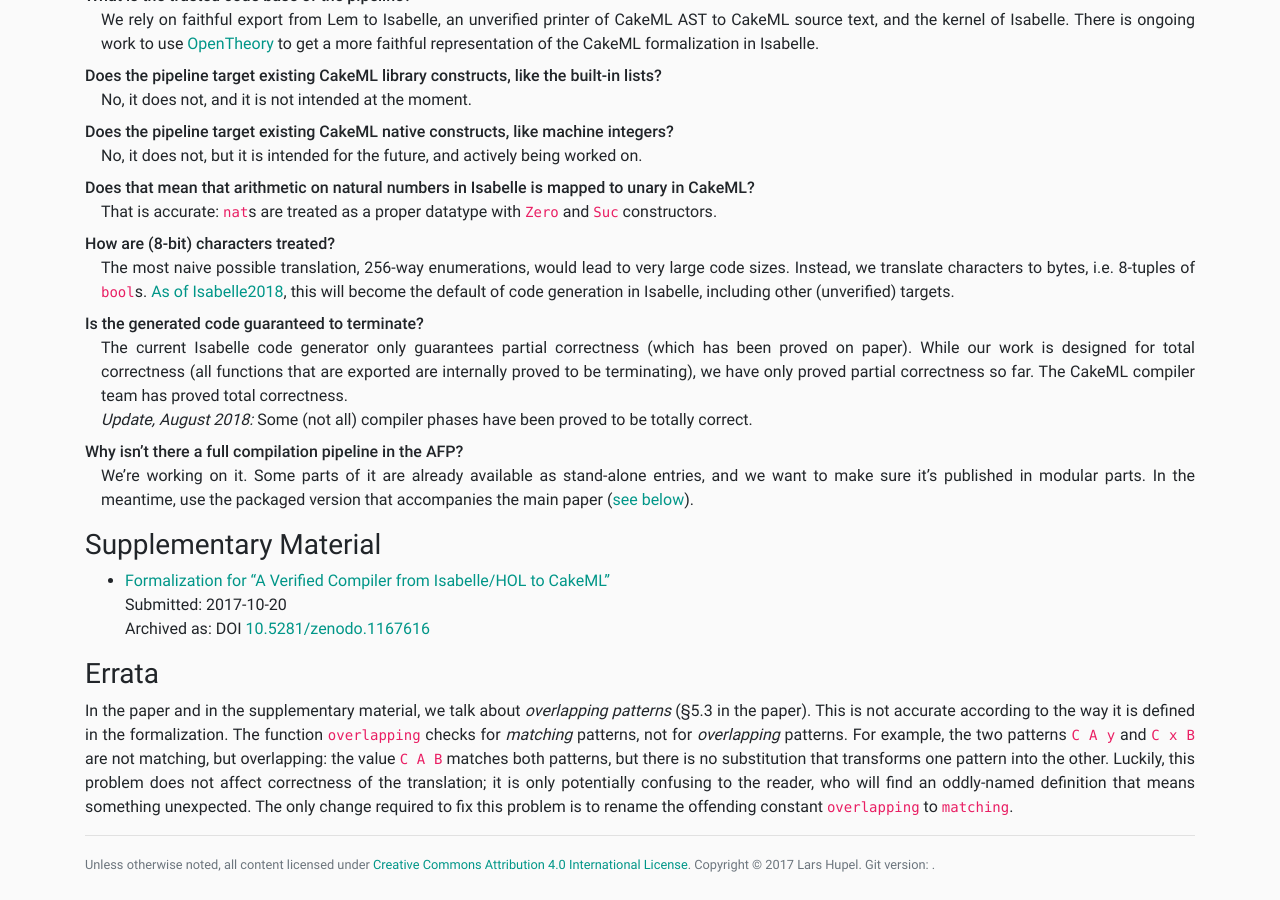
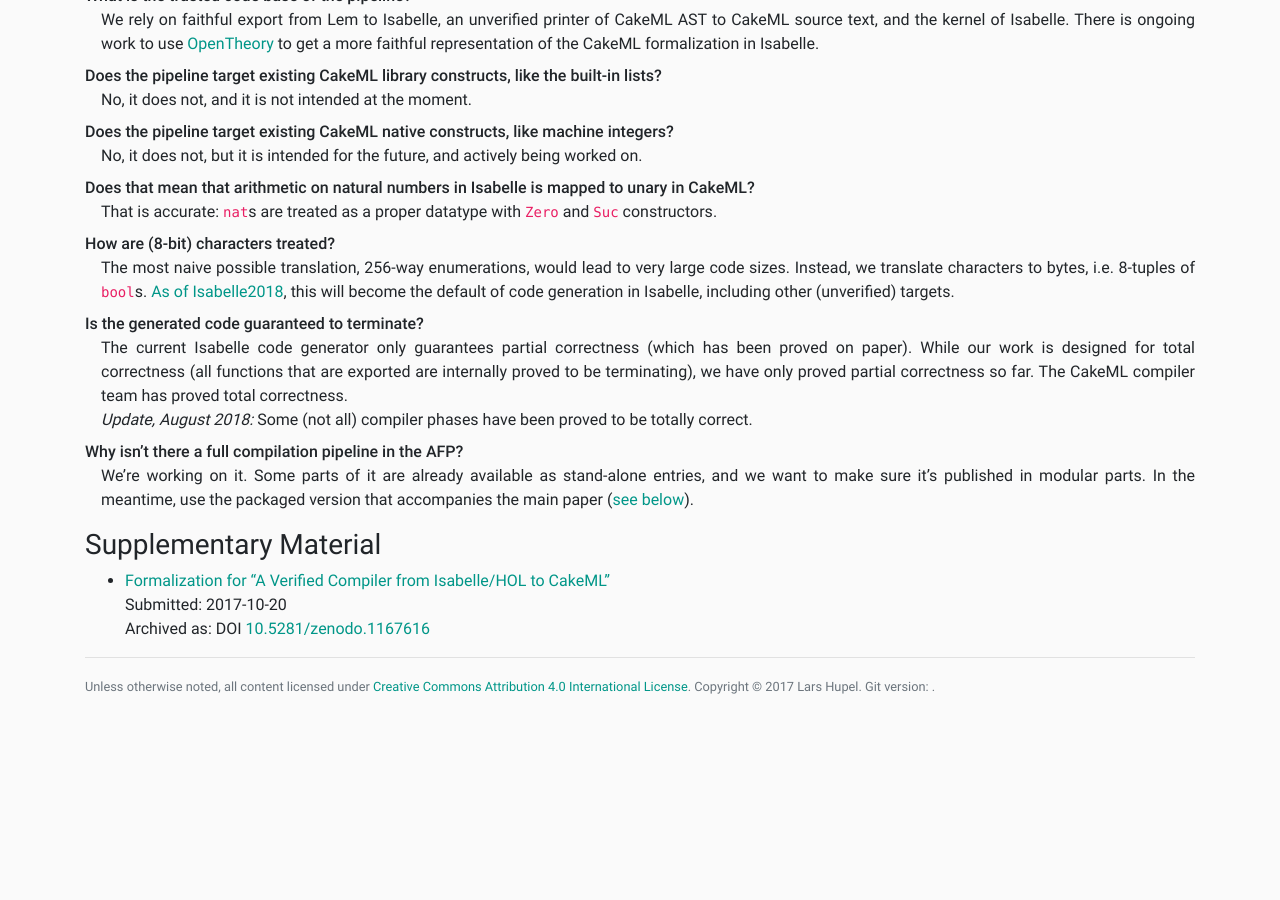
Before and after one commit to larsrh/website, a Jekyll site: the page built from _research/codegen.md, in a window 1280 px wide and 900 px high, scrolled down 1547 px. Built offline with Jekyll 4.4.1, drawn with Linux system fonts in a browser that asks for light colours; comment, search, counter and statistics services are not loaded; after the commit the page ends 2269 px from its top, so only the background shows below that.

Commit message:
codegen: the errata was wrong

```diff
--- a/_research/codegen.md
+++ b/_research/codegen.md
@@ -89,13 +88,3 @@ In the meantime, use the packaged version that accompanies the main paper ([see
 * [Formalization for "A Verified Compiler from Isabelle/HOL to CakeML"](/pub/isabelle-cakeml-supplements.zip)<br>
   Submitted: 2017-10-20<br>
   Archived as: DOI [10.5281/zenodo.1167616](http://doi.org/10.5281/zenodo.1167616)
-
-### Errata
-
-In the paper and in the supplementary material, we talk about _overlapping patterns_ (§5.3 in the paper).
-This is not accurate according to the way it is defined in the formalization.
-The function `overlapping` checks for _matching_ patterns, not for _overlapping_ patterns.
-For example, the two patterns `C A y` and `C x B` are not matching, but overlapping:
-the value `C A B` matches both patterns, but there is no substitution that transforms one pattern into the other.
-Luckily, this problem does not affect correctness of the translation; it is only potentially confusing to the reader, who will find an oddly-named definition that means something unexpected.
-The only change required to fix this problem is to rename the offending constant `overlapping` to `matching`.
```
Also changed, not shown: other parts of _research/codegen.md (+0 -1 lines).
